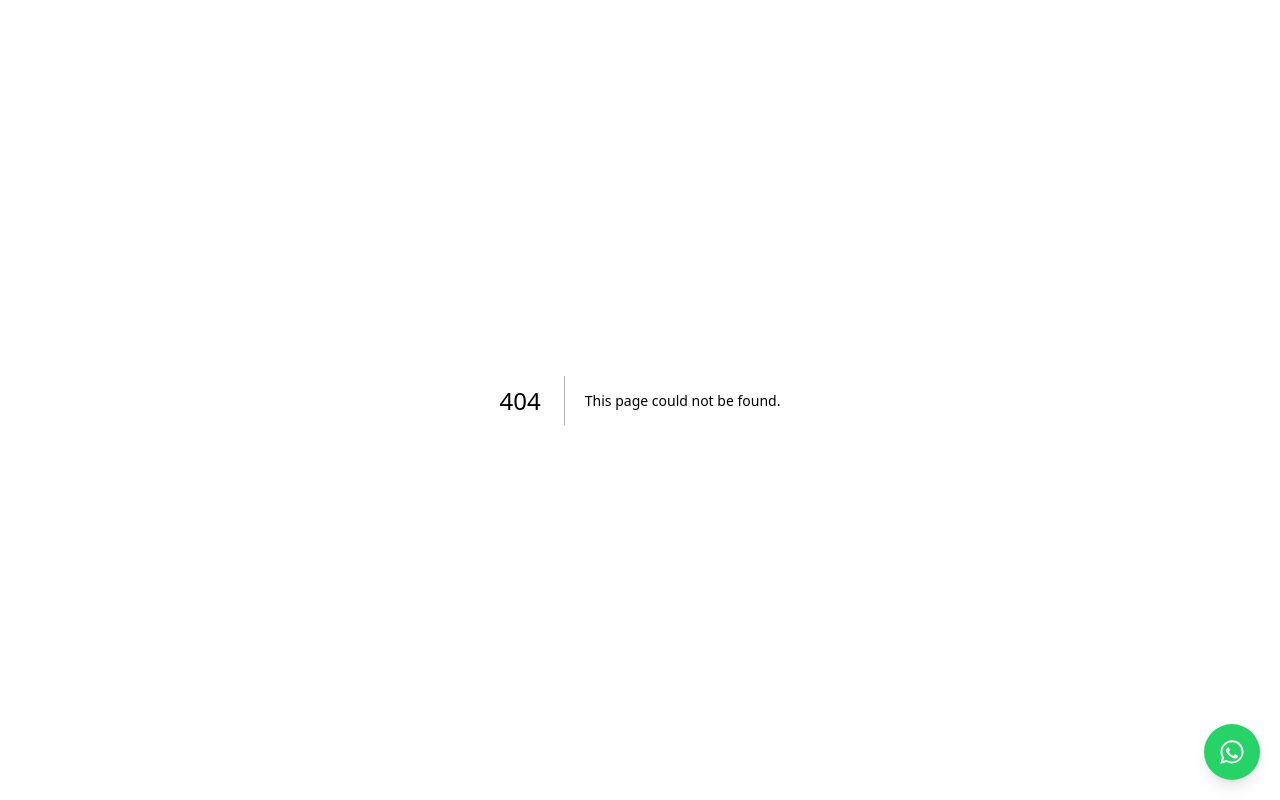
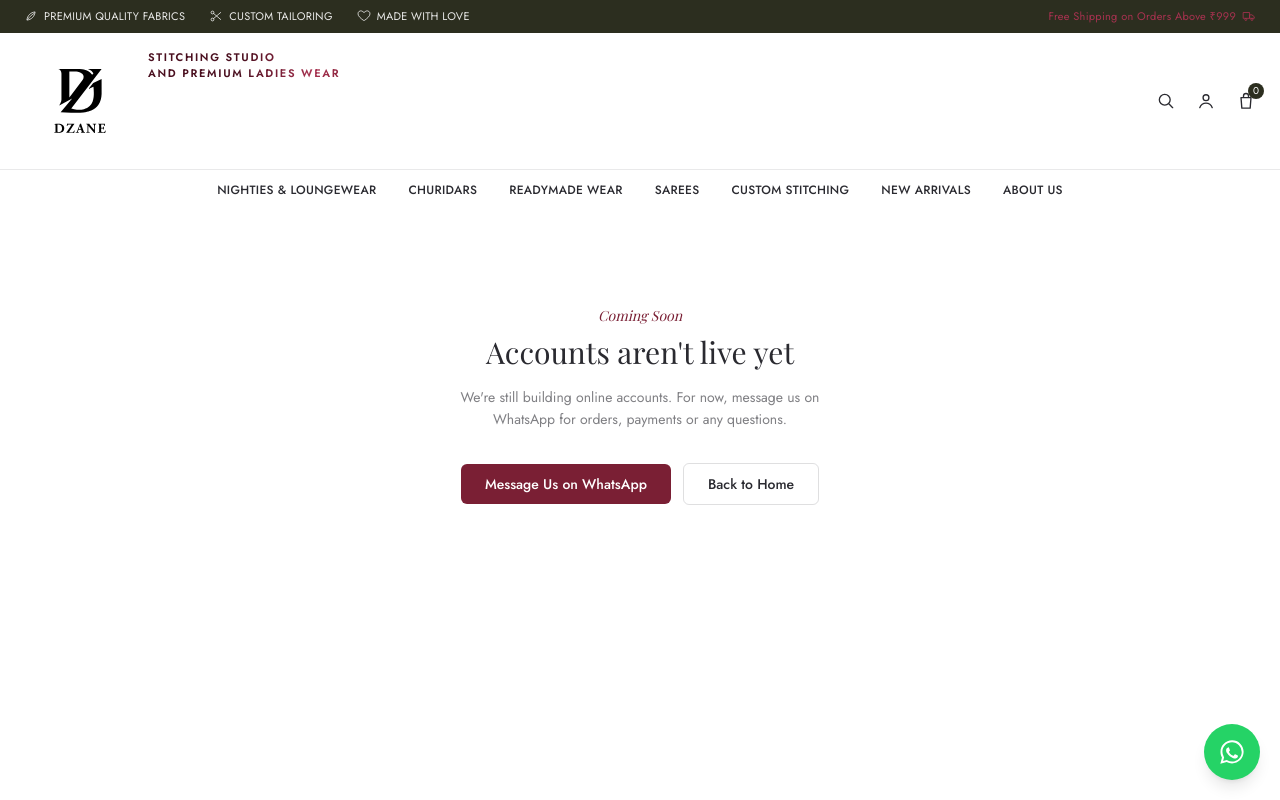
Before and after one commit to peakpoint2037/Dzane, a Next.js app: page /account in a window 1280 px wide. Before the commit this address had no page. Built offline with nearby package versions, Linux system fonts and the light colour scheme; a web font is replaced by a local one.

Commit message:
Add coming-soon pages for account and cart routes
Previously these 404'd since only the header links existed with no
matching pages. Header now links to real pages with a WhatsApp CTA.

```diff
--- /dev/null
+++ b/src/app/account/page.tsx
@@ -0,0 +1,49 @@
+import Link from "next/link";
+import Header from "@/components/Header";
+import { whatsappContacts } from "@/data/contacts";
+
+export const metadata = {
+  title: "Coming Soon | DZANE",
+  description: "Customer accounts are coming soon to DZANE.",
+};
+
+export default function AccountPage() {
+  const contact = whatsappContacts[0];
+  const waHref = `https://wa.me/${contact.phone}?text=${encodeURIComponent(
+    contact.message
+  )}`;
+
+  return (
+    <>
+      <Header />
+      <main className="flex-1 bg-cream">
+        <section className="mx-auto max-w-md px-6 py-24 text-center">
+          <p className="font-serif text-sm italic text-gold">Coming Soon</p>
+          <h1 className="mt-2 font-serif text-2xl text-ink sm:text-3xl">
+            Accounts aren&apos;t live yet
+          </h1>
+          <p className="mt-4 text-sm leading-relaxed text-ink/60">
+            We&apos;re still building online accounts. For now, message us
+            on WhatsApp for orders, payments or any questions.
+          </p>
+          <div className="mt-8 flex flex-col items-center gap-3 sm:flex-row sm:justify-center">
+            <a
+              href={waHref}
+              target="_blank"
+              rel="noopener noreferrer"
+              className="rounded-md bg-gold px-6 py-2.5 text-sm font-medium text-cream transition-colors hover:bg-gold-dark"
+            >
+              Message Us on WhatsApp
+            </a>
+            <Link
+              href="/"
+              className="rounded-md border border-ink/15 px-6 py-2.5 text-sm font-medium text-ink transition-colors hover:border-gold hover:text-gold"
+            >
+              Back to Home
+            </Link>
+          </div>
+        </section>
+      </main>
+    </>
+  );
+}
--- /dev/null
+++ b/src/app/cart/page.tsx
@@ -0,0 +1,50 @@
+import Link from "next/link";
+import Header from "@/components/Header";
+import { whatsappContacts } from "@/data/contacts";
+
+export const metadata = {
+  title: "Coming Soon | DZANE",
+  description: "Online cart & checkout are coming soon to DZANE.",
+};
+
+export default function CartPage() {
+  const contact = whatsappContacts[0];
+  const waHref = `https://wa.me/${contact.phone}?text=${encodeURIComponent(
+    contact.message
+  )}`;
+
+  return (
+    <>
+      <Header />
+      <main className="flex-1 bg-cream">
+        <section className="mx-auto max-w-md px-6 py-24 text-center">
+          <p className="font-serif text-sm italic text-gold">Coming Soon</p>
+          <h1 className="mt-2 font-serif text-2xl text-ink sm:text-3xl">
+            Online cart isn&apos;t live yet
+          </h1>
+          <p className="mt-4 text-sm leading-relaxed text-ink/60">
+            We&apos;re still building online checkout. For now, message us
+            on WhatsApp to place your order and we&apos;ll take care of the
+            rest.
+          </p>
+          <div className="mt-8 flex flex-col items-center gap-3 sm:flex-row sm:justify-center">
+            <a
+              href={waHref}
+              target="_blank"
+              rel="noopener noreferrer"
+              className="rounded-md bg-gold px-6 py-2.5 text-sm font-medium text-cream transition-colors hover:bg-gold-dark"
+            >
+              Order via WhatsApp
+            </a>
+            <Link
+              href="/"
+              className="rounded-md border border-ink/15 px-6 py-2.5 text-sm font-medium text-ink transition-colors hover:border-gold hover:text-gold"
+            >
+              Back to Home
+            </Link>
+          </div>
+        </section>
+      </main>
+    </>
+  );
+}
--- a/src/components/Header.tsx
+++ b/src/components/Header.tsx
@@ -18,15 +18,7 @@ import {
 
 export default function Header() {
   const [menuOpen, setMenuOpen] = useState(false);
-  const [comingSoon, setComingSoon] = useState<"account" | "cart" | null>(
-    null
-  );
   const cartCount = 0;
-
-  function showComingSoon(which: "account" | "cart") {
-    setComingSoon(which);
-    setTimeout(() => setComingSoon((v) => (v === which ? null : v)), 2500);
-  }
 
   return (
     <header className="sticky top-0 z-50 bg-cream">
@@ -77,39 +69,15 @@ export default function Header() {
           <button type="button" aria-label="Search" className="hover:text-gold">
             <SearchIcon className="h-5 w-5" />
           </button>
-          <div className="relative">
-            <button
-              type="button"
-              aria-label="Account"
-              onClick={() => showComingSoon("account")}
-              className="hover:text-gold"
-            >
-              <UserIcon className="h-5 w-5" />
-            </button>
-            {comingSoon === "account" && (
-              <span className="absolute right-0 top-full mt-2 w-max max-w-[160px] rounded-md bg-ink px-3 py-1.5 text-[11px] text-cream shadow-lg">
-                Coming soon — accounts aren&apos;t live yet
-              </span>
-            )}
-          </div>
-          <div className="relative">
-            <button
-              type="button"
-              aria-label="Cart"
-              onClick={() => showComingSoon("cart")}
-              className="relative hover:text-gold"
-            >
-              <BagIcon className="h-5 w-5" />
-              <span className="absolute -right-2 -top-2 flex h-4 w-4 items-center justify-center rounded-full bg-olive text-[10px] text-cream">
-                {cartCount}
-              </span>
-            </button>
-            {comingSoon === "cart" && (
-              <span className="absolute right-0 top-full mt-2 w-max max-w-[160px] rounded-md bg-ink px-3 py-1.5 text-[11px] text-cream shadow-lg">
-                Coming soon — order via WhatsApp for now
-              </span>
-            )}
-          </div>
+          <Link href="/account" aria-label="Account" className="hover:text-gold">
+            <UserIcon className="h-5 w-5" />
+          </Link>
+          <Link href="/cart" aria-label="Cart" className="relative hover:text-gold">
+            <BagIcon className="h-5 w-5" />
+            <span className="absolute -right-2 -top-2 flex h-4 w-4 items-center justify-center rounded-full bg-olive text-[10px] text-cream">
+              {cartCount}
+            </span>
+          </Link>
         </div>
       </div>
 
```
